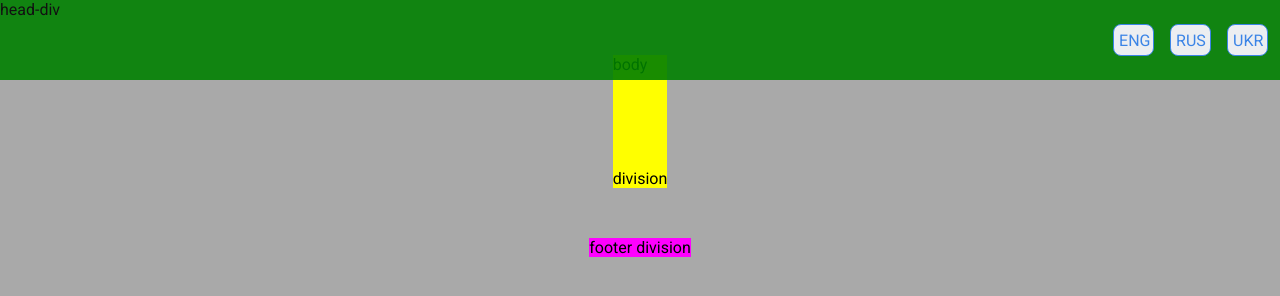
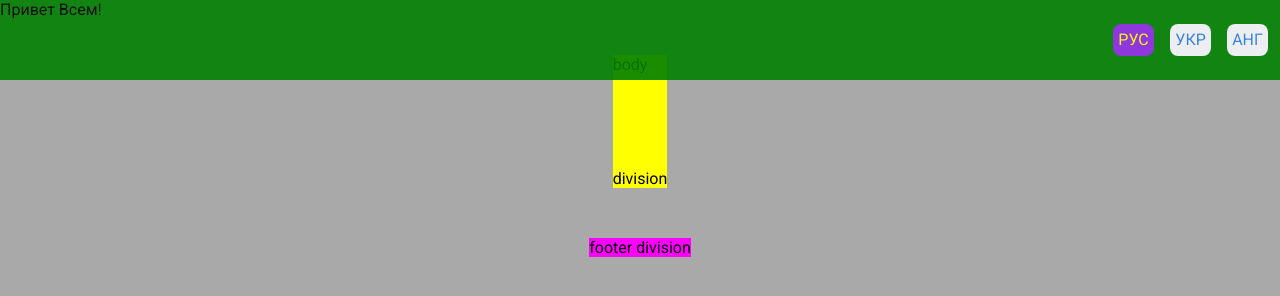
Before and after one commit to KergmaHyper/regsite, a plain HTML site: page index.html in a window 1280 px wide. Drawn offline with Linux system fonts and the light colour scheme.

Commit message:
eng rus ukr fra v0.2

```diff
--- a/css/styles.css
+++ b/css/styles.css
@@ -1,8 +1,5 @@
 @import url("https://fonts.googleapis.com/css2?family=Roboto:wght@100;300;400;700&display=swap");
 
-.test {
-  font-family: "Roboto", sans-serif;
-}
 body {
   font-family: "Roboto", sans-serif;
   position: relative;
@@ -79,4 +76,15 @@ body {
   color: #2f80ed;
   cursor: pointer;
   margin-right: 12px;
+  border: none;
+  outline: none;
 }
+.btn-head-active {
+  background: blueviolet;
+  color: yellow;
+}
+.btn-head-disable {
+  color: grey;
+  cursor: initial;
+  background: darkgrey;
+}
--- a/index.html
+++ b/index.html
@@ -10,11 +10,21 @@
   </head>
   <body class="cdg">
     <div class="head-div cg">
-      head-div
+      <h1 id="h1-head">Hello All!</h1>
       <div class="btn-block">
-        <button class="btn-head">ENG</button>
-        <button class="btn-head">RUS</button>
-        <button class="btn-head">UKR</button>
+        <button class="btn-head btn-head-active" id="btn-lang-rus" name="RUS">
+          RUS
+        </button>
+        <button class="btn-head" id="btn-lang-ukr" name="UKR">UKR</button>
+        <button class="btn-head" id="btn-lang-eng" name="ENG">ENG</button>
+        <!-- <button
+          class="btn-head btn-head-disable"
+          id="btn-lang-fra"
+          name="FRA"
+          disabled
+        >
+          FRA
+        </button> -->
       </div>
     </div>
 
--- a/scripts/script.js
+++ b/scripts/script.js
@@ -1,19 +1,60 @@
 
 const contLangs = [
-    // { example:
+    // { //example:
     //     name: < 'id element by page html' >,
     //     property: < 'property name'>
-    //     eng: < 'textContent in eng lang' >,
-    //     ru: < 'textContent in ru lang' >,
-    //     ukr: < 'textContent in ukr lang' >,
+    //     ENG: < 'textContent in eng lang' >,
+    //     RUS: < 'textContent in ru lang' >,
+    //     UKR: < 'textContent in ukr lang' >,
     // },
     {
         name: 'title-site',
         property:'textContent',
-        eng: 'Register particent',
-        ru: 'Регистрация участников',
-        ukr: 'Рэiстрацiя участникiв',
+        ENG: 'Register particent',
+        RUS: 'Регистрация участников',
+        UKR: 'Рэiстрацiя участникiв',
+        FRA: 'Inscrivez-vous',
     },
+    {
+        name: 'h1-head',
+        property: 'textContent',
+        ENG: 'Hello All!',
+        RUS: 'Привет Всем!',
+        UKR: 'Привiт усiм!',
+        FRA: 'Bonjour à tous!'
+    },
+    {
+        name: 'btn-lang-rus',
+        property: 'textContent',
+        ENG: 'RUS',
+        RUS: 'РУС',
+        UKR: 'РОС',
+        FRA: 'RUS',
+    },
+    {
+        name: 'btn-lang-ukr',
+        property: 'textContent',
+        ENG: 'UKR',
+        RUS: 'УКР',
+        UKR: 'УКР',
+        FRA: 'UKR',
+    },
+    {
+        name: 'btn-lang-eng',
+        property: 'textContent',
+        ENG: 'ENG',
+        RUS: 'АНГ',
+        UKR: 'АНГ',
+        FRA: 'ANG',
+    },
+    // {
+    //     name: 'btn-lang-fra',
+    //     property: 'textContent',
+    //     ENG: 'FRA',
+    //     RUS: 'ФРА',
+    //     UKR: 'ФРА',
+    //     FRA: 'FRA',
+    // },
 ];
 
 function switchToLang(lang) {
@@ -21,6 +62,17 @@ function switchToLang(lang) {
         document.getElementById(x.name)[x.property] = x[lang]
     });
 }
+// init set site
+ var langSite = 'RUS';
+ switchToLang(langSite);
 
-var langSite = 'ru';
-switchToLang(langSite);
+
+
+document.querySelectorAll('.btn-head').forEach(x => {
+ x.addEventListener('click', function () {
+     document.querySelector('.btn-head-active')
+         .classList.remove('btn-head-active');
+  switchToLang(x.name);
+  x.classList.add('btn-head-active');
+ });
+});
```
